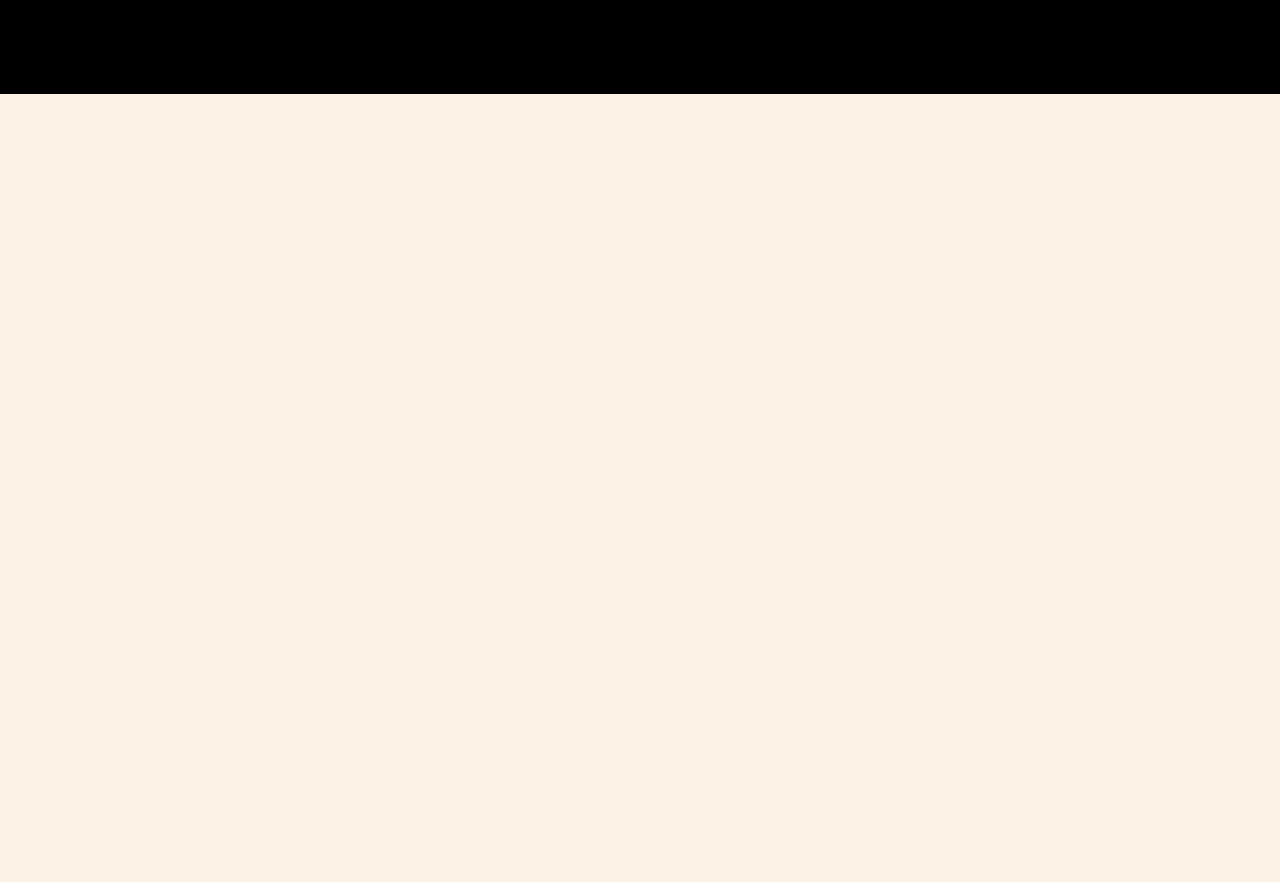
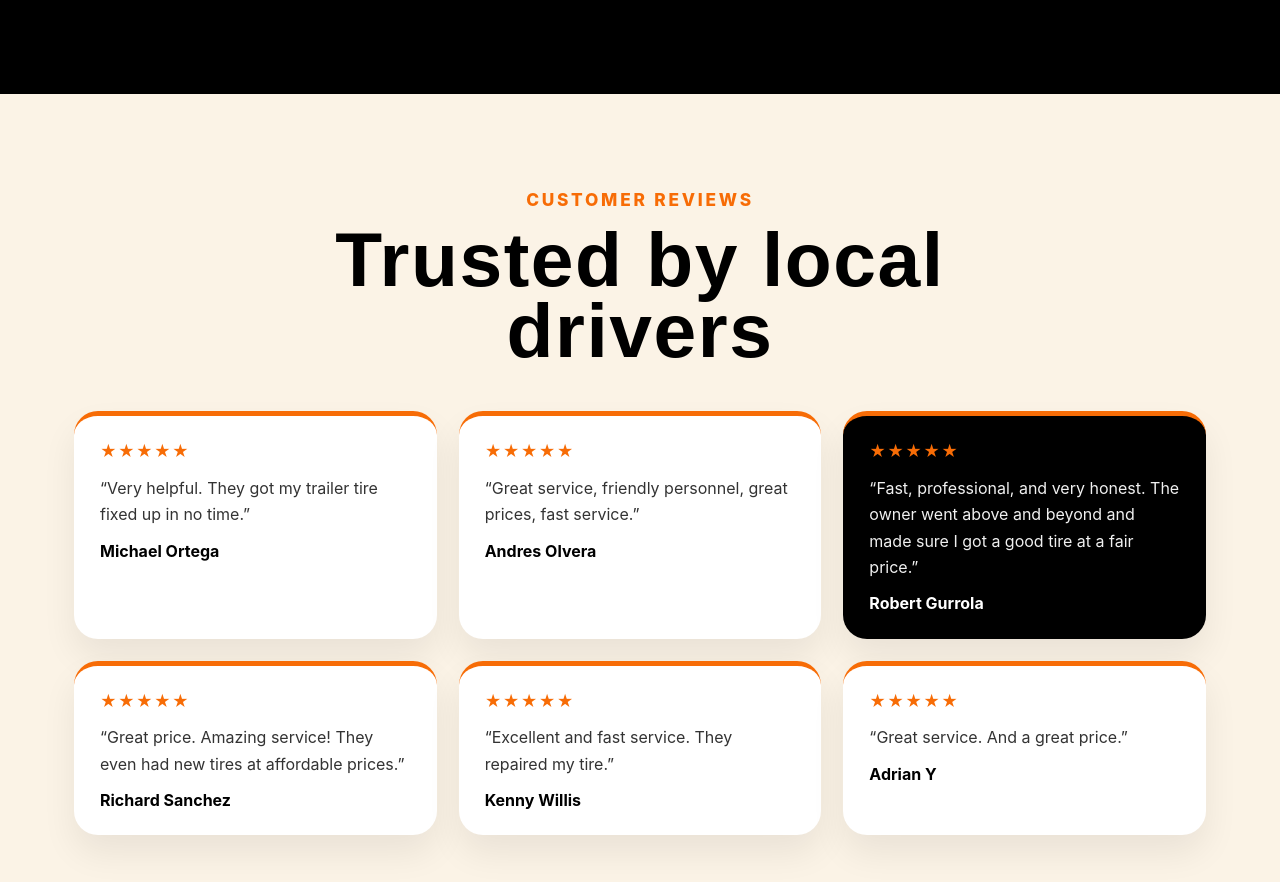
Before and after one commit to thegrindnet/joes_tires_website, a React (Vite) app: page / in a window 1280 px wide. Shown: the part 3156-4038 px from the top of the page. Before the commit the page ends 3250 px from the top, so only its background shows below. Built offline with nearby package versions, Linux system fonts and the light colour scheme.

Commit message:
Create Reviews component and styling

```diff
--- a/src/components/App/App.css
+++ b/src/components/App/App.css
@@ -67,34 +67,6 @@ h2 {
   backdrop-filter: blur(8px);
 }
 
-.review-grid {
-  display: grid;
-  grid-template-columns: repeat(3, 1fr);
-  gap: 22px;
-}
-.review {
-  background: #fff;
-  border-radius: 24px;
-  padding: 26px;
-  box-shadow: 0 18px 35px rgba(0, 0, 0, 0.07);
-  border-top: 5px solid var(--orange);
-}
-.review span {
-  color: var(--orange);
-  letter-spacing: 0.08em;
-}
-.review p {
-  line-height: 1.65;
-  color: #333;
-  margin: 14px 0;
-}
-.review.featured {
-  background: #000;
-  color: #fff;
-}
-.review.featured p {
-  color: #f0f0f0;
-}
 .location {
   background: #fff;
 }
--- a/src/components/App/App.jsx
+++ b/src/components/App/App.jsx
@@ -3,6 +3,7 @@ import Header from "../Header/Header";
 import Hero from "../Hero/Hero";
 import Services from "../Services/Services";
 import Checklist from "../Checklist/Checklist";
+import Reviews from "../Reviews/Reviews";
 
 export default function App() {
   return (
@@ -13,58 +14,7 @@ export default function App() {
         <Hero />
         <Services />
         <Checklist />
-
-        {/* <section id="reviews" class="section reviews">
-          <div class="container">
-            <div class="section-heading">
-              <p class="eyebrow dark">Customer Reviews</p>
-              <h2>Trusted by local drivers</h2>
-            </div>
-            <div class="review-grid">
-              <article class="review">
-                <span>★★★★★</span>
-                <p>
-                  “Very helpful. They got my trailer tire fixed up in no time.”
-                </p>
-                <strong>Michael Ortega</strong>
-              </article>
-              <article class="review">
-                <span>★★★★★</span>
-                <p>
-                  “Great service, friendly personnel, great prices, fast
-                  service.”
-                </p>
-                <strong>Andres Olvera</strong>
-              </article>
-              <article class="review featured">
-                <span>★★★★★</span>
-                <p>
-                  “Fast, professional, and very honest. The owner went above and
-                  beyond and made sure I got a good tire at a fair price.”
-                </p>
-                <strong>Robert Gurrola</strong>
-              </article>
-              <article class="review">
-                <span>★★★★★</span>
-                <p>
-                  “Great price. Amazing service! They even had new tires at
-                  affordable prices.”
-                </p>
-                <strong>Richard Sanchez</strong>
-              </article>
-              <article class="review">
-                <span>★★★★★</span>
-                <p>“Excellent and fast service. They repaired my tire.”</p>
-                <strong>Kenny Willis</strong>
-              </article>
-              <article class="review">
-                <span>★★★★★</span>
-                <p>“Great service. And a great price.”</p>
-                <strong>Adrian Y</strong>
-              </article>
-            </div>
-          </div>
-        </section> */}
+        <Reviews />
 
         {/* <section id="location" class="section location">
           <div class="container location-grid">
--- /dev/null
+++ b/src/components/Reviews/Reviews.css
@@ -0,0 +1,43 @@
+.review-grid {
+  display: grid;
+  grid-template-columns: repeat(3, 1fr);
+  gap: 22px;
+}
+.review {
+  background: #fff;
+  border-radius: 24px;
+  padding: 26px;
+  box-shadow: 0 18px 35px rgba(0, 0, 0, 0.07);
+  border-top: 5px solid var(--orange);
+}
+.review span {
+  color: var(--orange);
+  letter-spacing: 0.08em;
+}
+.review p {
+  line-height: 1.65;
+  color: #333;
+  margin: 14px 0;
+}
+.review.featured {
+  background: #000;
+  color: #fff;
+}
+.review.featured p {
+  color: #f0f0f0;
+}
+
+.eyebrow {
+  text-transform: uppercase;
+  letter-spacing: 0.16em;
+  font-weight: 800;
+  color: var(--orange);
+  font-size: 0.84rem;
+  margin: 0 0 14px;
+}
+.eyebrow.dark {
+  color: var(--orange);
+}
+/* .eyebrow.orange {
+  color: var(--orange);
+} */
--- /dev/null
+++ b/src/components/Reviews/Reviews.jsx
@@ -0,0 +1,54 @@
+import "./Reviews.css";
+
+export default function Reviews() {
+  return (
+    <section id="reviews" className="section reviews">
+      <div className="container">
+        <div className="section-heading">
+          <p className="eyebrow dark">Customer Reviews</p>
+          <h2>Trusted by local drivers</h2>
+        </div>
+        <div className="review-grid">
+          <article className="review">
+            <span>★★★★★</span>
+            <p>“Very helpful. They got my trailer tire fixed up in no time.”</p>
+            <strong>Michael Ortega</strong>
+          </article>
+          <article className="review">
+            <span>★★★★★</span>
+            <p>
+              “Great service, friendly personnel, great prices, fast service.”
+            </p>
+            <strong>Andres Olvera</strong>
+          </article>
+          <article className="review featured">
+            <span>★★★★★</span>
+            <p>
+              “Fast, professional, and very honest. The owner went above and
+              beyond and made sure I got a good tire at a fair price.”
+            </p>
+            <strong>Robert Gurrola</strong>
+          </article>
+          <article className="review">
+            <span>★★★★★</span>
+            <p>
+              “Great price. Amazing service! They even had new tires at
+              affordable prices.”
+            </p>
+            <strong>Richard Sanchez</strong>
+          </article>
+          <article className="review">
+            <span>★★★★★</span>
+            <p>“Excellent and fast service. They repaired my tire.”</p>
+            <strong>Kenny Willis</strong>
+          </article>
+          <article className="review">
+            <span>★★★★★</span>
+            <p>“Great service. And a great price.”</p>
+            <strong>Adrian Y</strong>
+          </article>
+        </div>
+      </div>
+    </section>
+  );
+}
```
